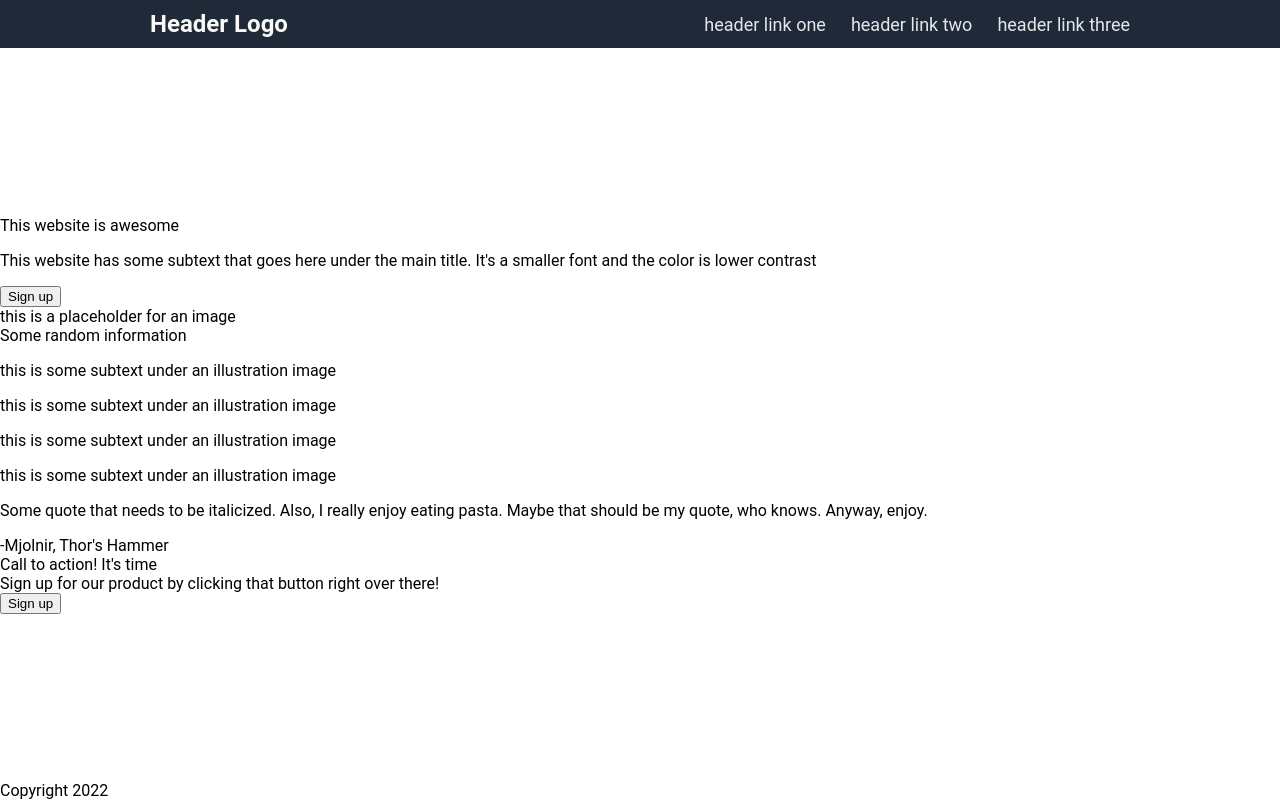
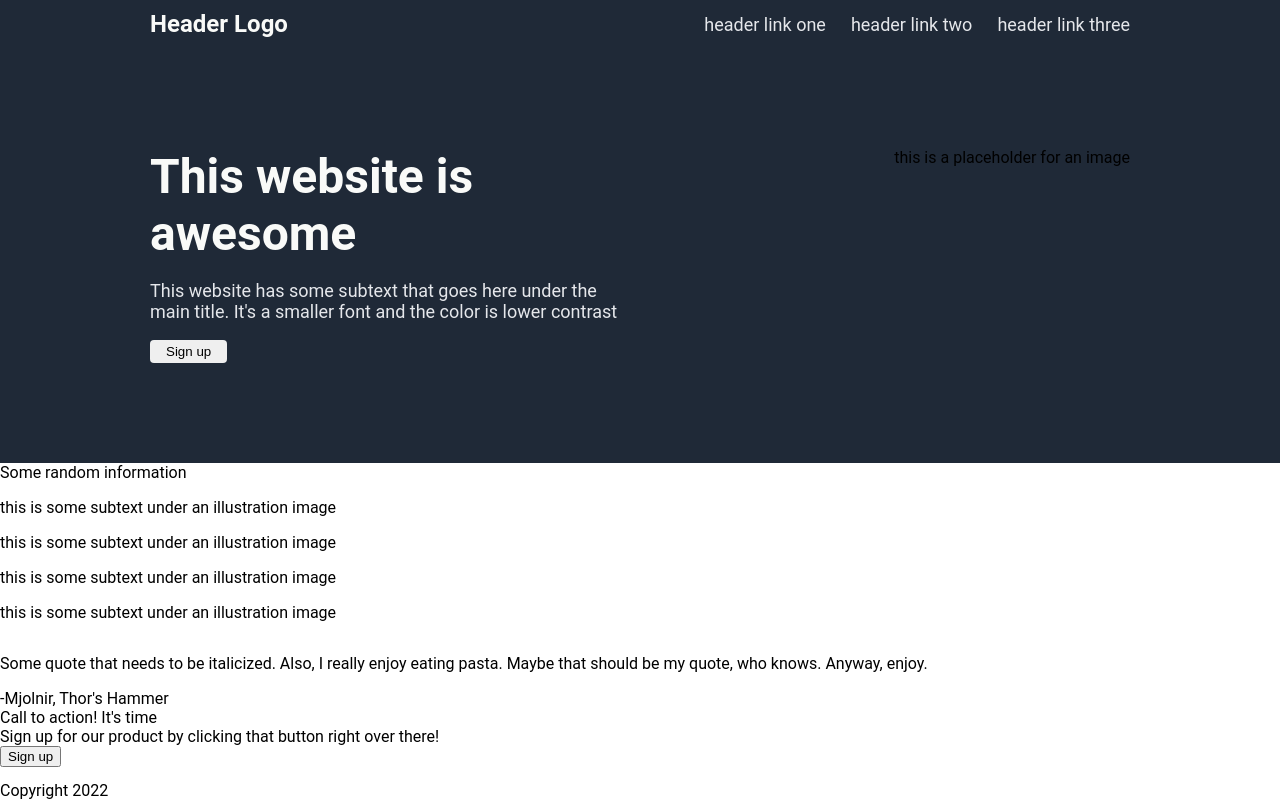
Before and after one commit to giorgio-tran/odin-landing-page, a plain HTML site: page index.html in a window 1280 px wide. Drawn offline with Linux system fonts and the light colour scheme.

Commit message:
Added more classes to content-1 and added selectors

```diff
--- a/index.html
+++ b/index.html
@@ -20,9 +20,11 @@
     </div>
     <div class="content">
         <div class="content-1">
-            <div class="text">This website is awesome</div>
-            <p>This website has some subtext that goes here under the main title. It's a smaller font and the color is lower contrast</p>
-            <button class="content-1-sign-up">Sign up</button>
+            <div class="content-1-left">
+                <div class="content-1-bold">This website is awesome</div>
+                <p class="content-1-text">This website has some subtext that goes here under the main title. It's a smaller font and the color is lower contrast</p>
+                <button class="content-1-sign-up">Sign up</button>
+            </div>
             <div class="content-1-placeholder-image">this is a placeholder for an image</div>
         </div>
         <div class="content-2">
--- a/style.css
+++ b/style.css
@@ -35,6 +35,40 @@ a {
     gap: 25px;
 }
 
-/* Content */
+/* Content*/
+.content {
+    display: flex;
+    flex-direction: column;
+    flex: 1;
+    margin: 0;
+}
 
+/* Content 1 */
+.content-1 {
+    background-color: #1F2937;
+    display: flex;
+    padding: 100px 150px;
+    justify-content: space-between;
+}
+
+.content-1-left {
+    width: 50%;
+}
+
+.content-1-bold {
+    color: #F9FAF8;
+    font-size: 48px;
+    font-weight: bolder;
+}
+
+.content-1-text {
+    font-size: 18px;
+    color: #E5E7EB;
+}
+
+.content-1-sign-up {
+    border-radius: 4px;
+    border: none;
+    padding: 4px 16px;
+}
 /* Footer */
```
